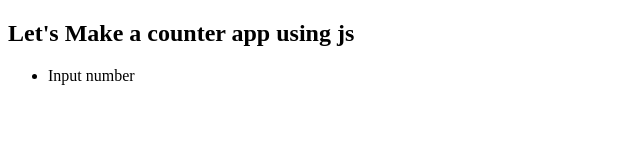
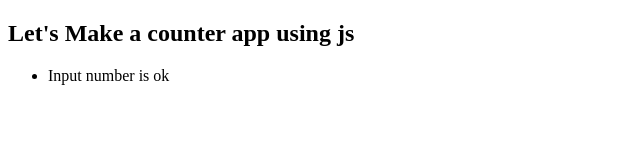
Before and after one commit to developer-shourav/counter, a plain HTML site: page index.html in a window 1280 px wide. Shown: the full height of the page, 0-640 px from the left. Drawn offline with Linux system fonts and the light colour scheme.

Commit message:
auto publish 1697383360267

```diff
--- a/index.html
+++ b/index.html
@@ -16,7 +16,7 @@
 <div id="app">
     <h2>Let's Make a counter app using js</h2>
     <ul>
-    <li>Input number</li>
+    <li>Input number is ok</li>
     </ul>
 
 
```
